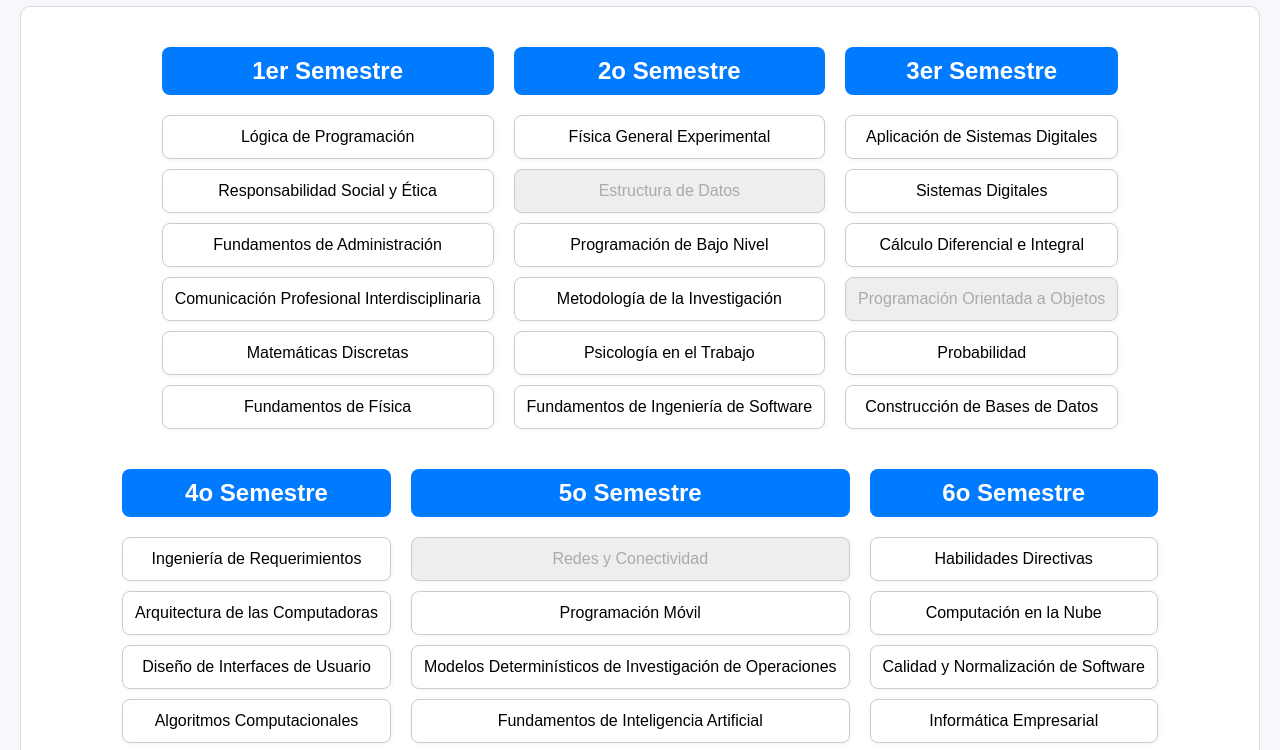
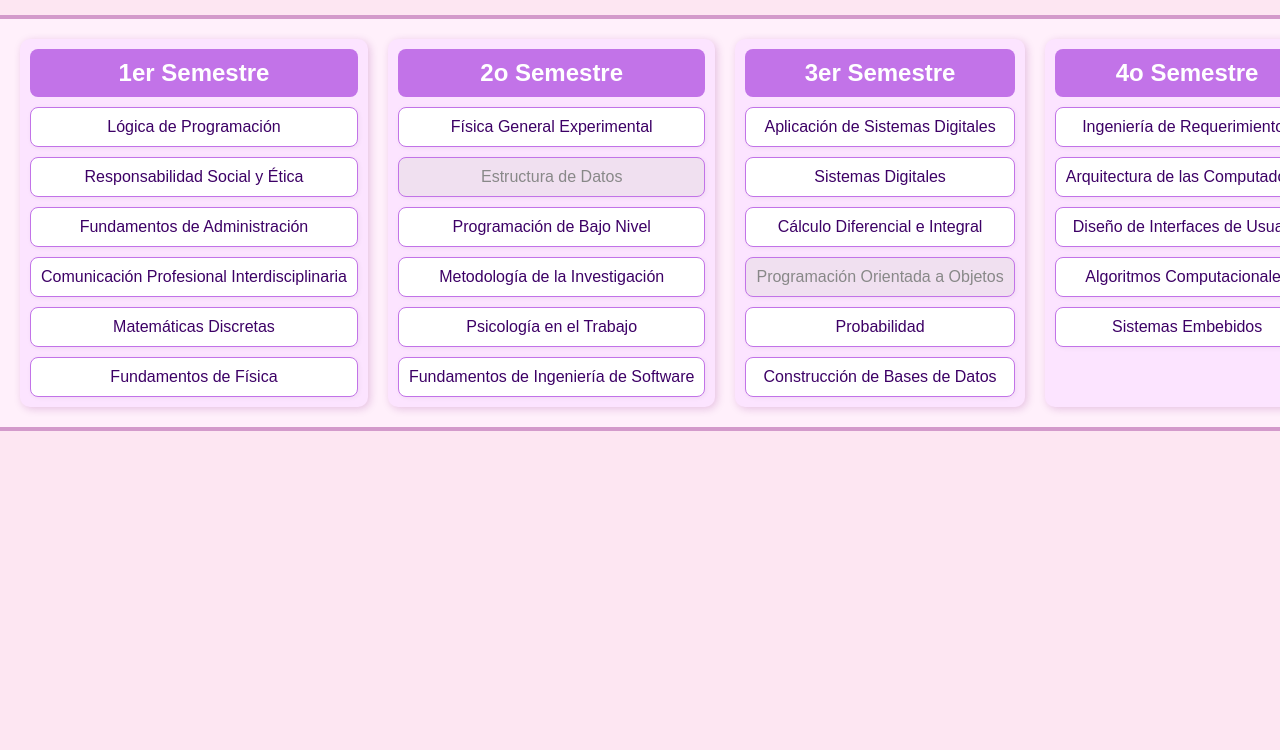
Before and after one commit to Lay-7/informatica, a plain HTML site: page index.html in a window 1280 px wide. Shown: the part 82-832 px from the top of the page. After the commit the page ends 800 px from the top, so only its background shows below. Drawn offline with Linux system fonts and the light colour scheme.

Commit message:
Update index.html

```diff
--- a/index.html
+++ b/index.html
@@ -7,69 +7,76 @@
   <style>
     body {
       font-family: Arial, sans-serif;
-      margin: 20px;
-      background: #f7f9fc;
+      margin: 0;
+      padding: 0;
+      background: #fde6f2;
+      color: #3d0066;
     }
     h1 {
       text-align: center;
-      margin-bottom: 30px;
+      margin: 30px;
+      color: #7a0080;
     }
     .semester-line {
       display: flex;
-      flex-wrap: wrap;
+      overflow-x: auto;
       gap: 20px;
       padding: 20px;
-      background: #fff;
-      border: 1px solid #ddd;
-      border-radius: 10px;
-      box-shadow: 0 2px 8px rgba(0,0,0,0.05);
-      justify-content: center;
+      background: #fff0fb;
+      border-top: 4px solid #d39acb;
+      border-bottom: 4px solid #d39acb;
+      white-space: nowrap;
     }
     .semester {
-      min-width: 220px;
+      min-width: 240px;
       flex-shrink: 0;
+      background: #fce4ff;
+      border-radius: 10px;
+      padding: 10px;
+      box-shadow: 2px 2px 8px rgba(123, 0, 123, 0.2);
     }
     .semester h2 {
-      background-color: #007bff;
+      background-color: #c273e8;
       color: white;
       padding: 10px;
       border-radius: 8px;
       text-align: center;
+      margin: 0 0 10px 0;
     }
     .grid {
-      display: grid;
-      grid-template-columns: 1fr;
+      display: flex;
+      flex-direction: column;
       gap: 10px;
-      margin-top: 10px;
     }
     .course {
-      background-color: #fff;
-      padding: 12px;
+      background-color: #ffffff;
+      padding: 10px;
       border-radius: 8px;
-      border: 1px solid #ccc;
+      border: 1px solid #c273e8;
       box-shadow: 1px 1px 5px rgba(0,0,0,0.05);
       cursor: pointer;
       text-align: center;
       transition: all 0.2s;
     }
     .course:hover:not(.disabled):not(.completed) {
-      background-color: #e6f0ff;
+      background-color: #ffe0f4;
       transform: scale(1.03);
     }
     .disabled {
-      background-color: #eee;
-      color: #aaa;
+      background-color: #f0e0f0;
+      color: #888;
       cursor: not-allowed;
     }
     .completed {
       text-decoration: line-through;
-      background-color: #d0ffd0;
+      background-color: #d5ffd5;
+      color: #4e004e;
     }
     #info-box {
-      margin-top: 30px;
+      margin: 20px;
       padding: 15px;
-      background: #dff0d8;
-      border-left: 5px solid #3c763d;
+      background: #fff0fb;
+      border-left: 5px solid #7a0080;
       border-radius: 5px;
       display: none;
     }
```
